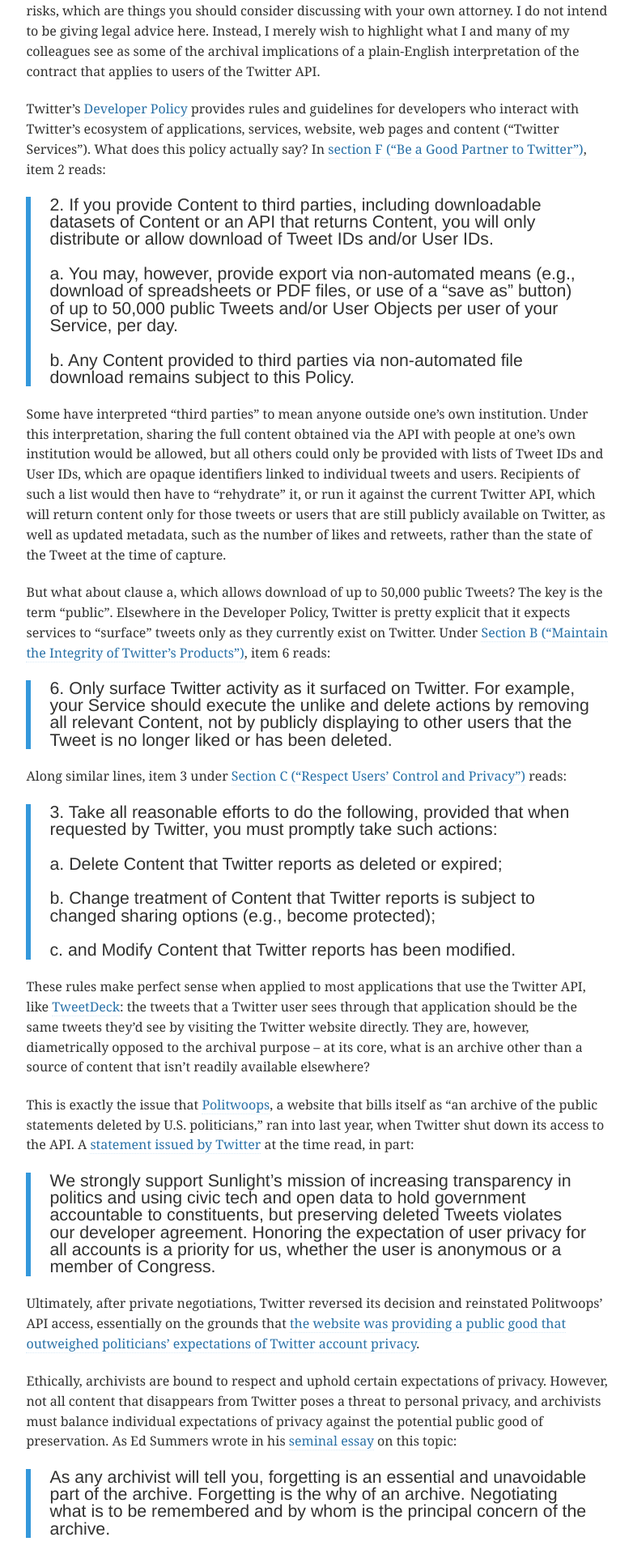
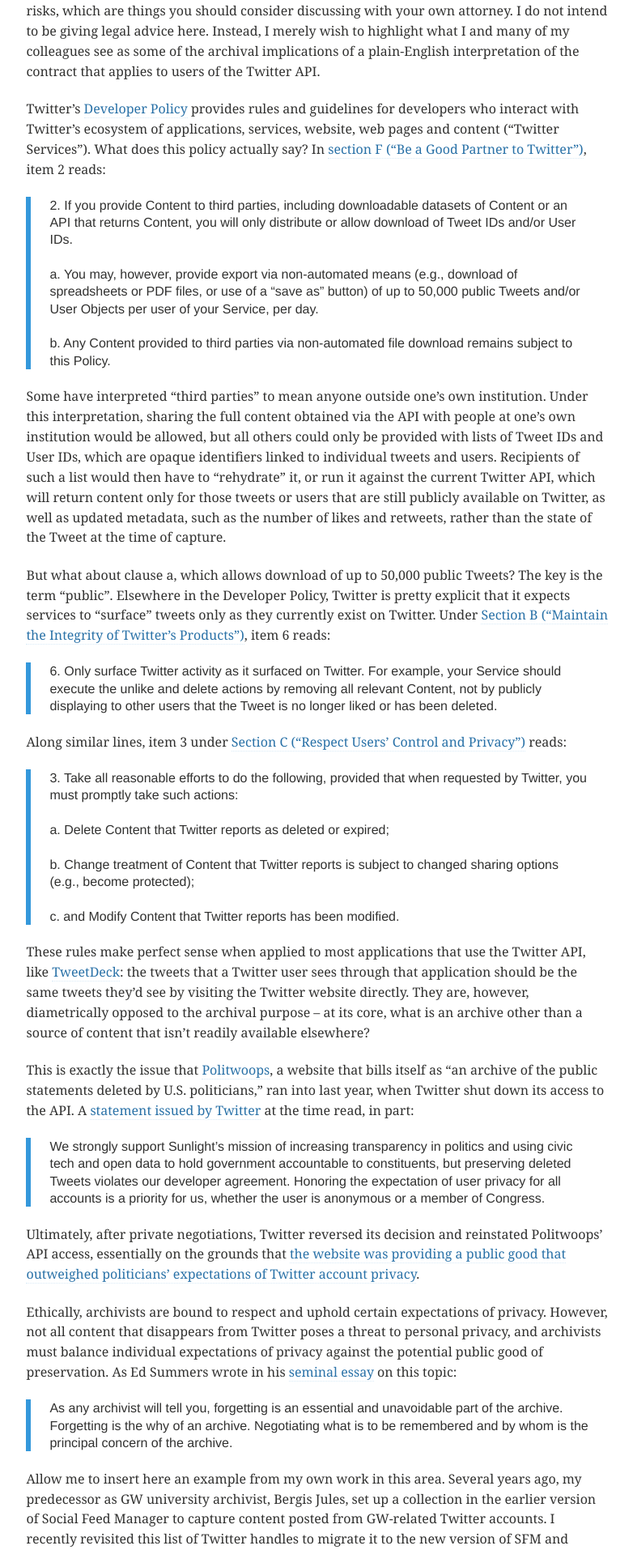
Before and after one commit to gwu-libraries/sfm-ui, a Jekyll site: the page built from _posts/2016-09-07-collection-not-an-archive.md, in a window 1280 px wide. Shown: the part 677-2591 px from the top of the page at 81% size, without its empty margins (124-906 px from the left). Built offline with Jekyll 4.4.1, drawn with Linux system fonts in a browser that asks for light colours; comment, search, counter and statistics services are not loaded.

Commit message:
adjustments to blcokquote style

```diff
--- a/_sass/_base.scss
+++ b/_sass/_base.scss
@@ -77,7 +77,7 @@
   border-left: 6px solid $info-color;
   p {
     font-family: $alt-font;
-    @include font-size(24);
+    @include font-size(18,yes,24);
   }
   cite {
     font-family: $base-font;
```
